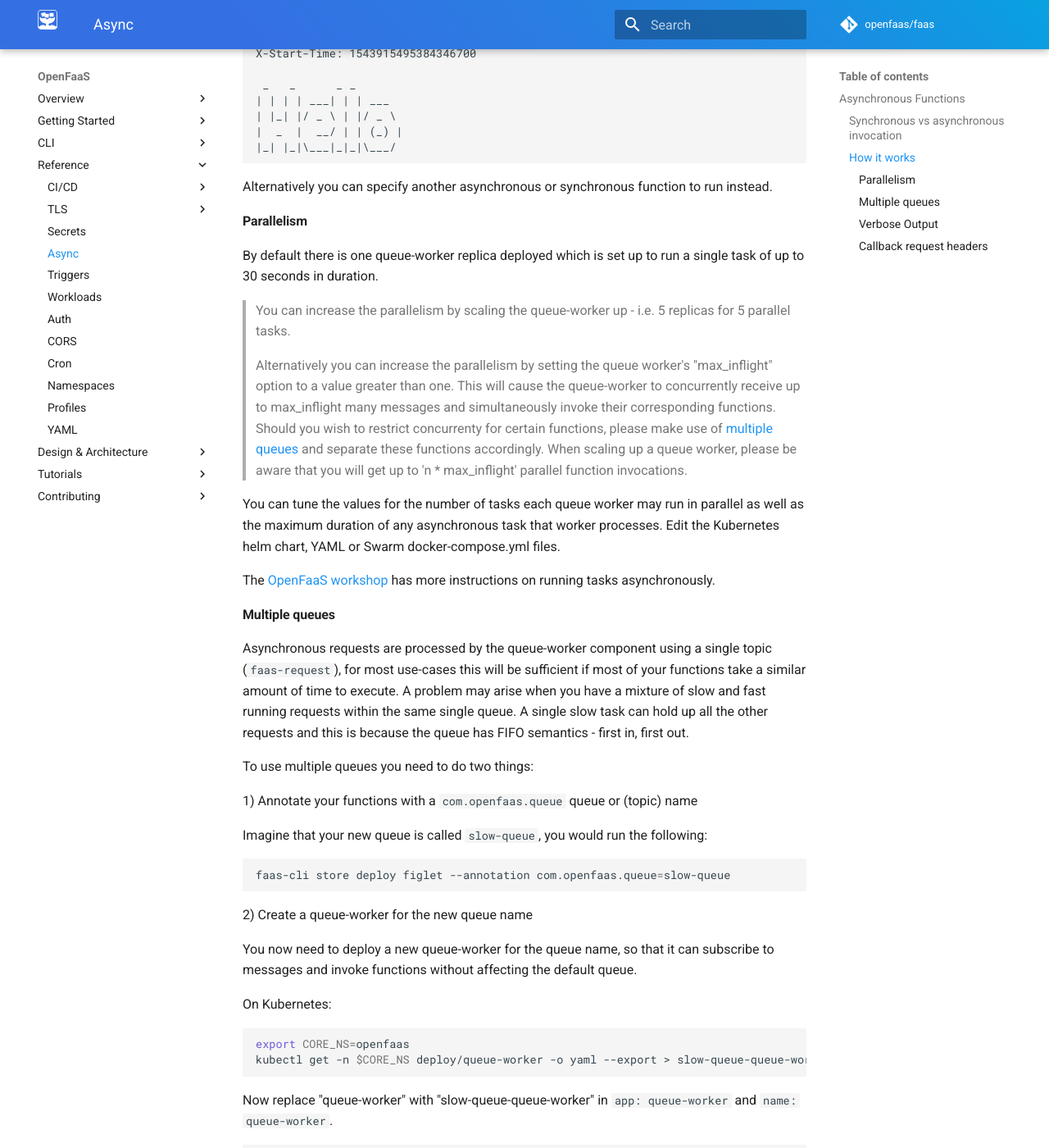
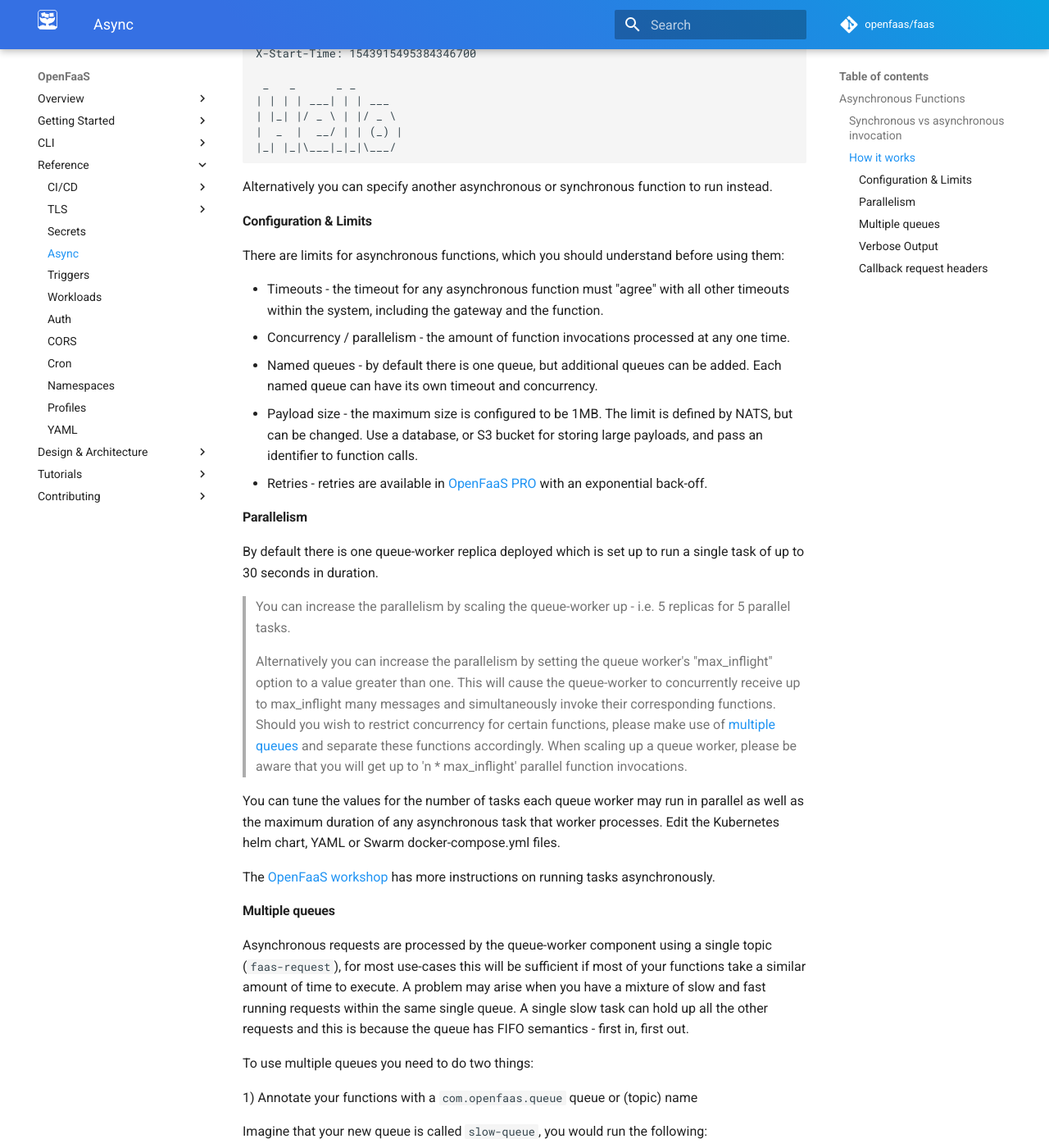
Before and after one commit to openfaas/docs, an MkDocs documentation site: the page built from docs/reference/async.md, in a window 1280 px wide and 1400 px high, scrolled down 2356 px. Shown: the whole window at 82% size. Built offline with MkDocs 1.6.1 and Material for MkDocs 9.7.7, drawn with Linux system fonts in a browser that asks for light colours; comment, search, counter and statistics services are not loaded.

Commit message:
List limits and config for async function invocations
This update is in response to the following issue and request
on the faas-netes project and helm chart:

https://github.com/openfaas/faas-netes/issues/734

Signed-off-by: Alex Ellis (OpenFaaS Ltd) <alexellis2@gmail.com>

```diff
--- a/docs/reference/async.md
+++ b/docs/reference/async.md
@@ -71,13 +71,23 @@ X-Start-Time: 1543915495384346700
 
 Alternatively you can specify another asynchronous or synchronous function to run instead.
 
+#### Configuration & Limits
+
+There are limits for asynchronous functions, which you should understand before using them:
+
+* Timeouts - the timeout for any asynchronous function must "agree" with all other timeouts within the system, including the gateway and the function.
+* Concurrency / parallelism - the amount of function invocations processed at any one time.
+* Named queues - by default there is one queue, but additional queues can be added. Each named queue can have its own timeout and concurrency.
+* Payload size - the maximum size is configured to be 1MB. The limit is defined by NATS, but can be changed. Use a database, or S3 bucket for storing large payloads, and pass an identifier to function calls.
+* Retries - retries are available in [OpenFaaS PRO](https://openfaas.com/support/) with an exponential back-off.
+
 #### Parallelism
 
 By default there is one queue-worker replica deployed which is set up to run a single task of up to 30 seconds in duration.
 
 > You can increase the parallelism by scaling the queue-worker up - i.e. 5 replicas for 5 parallel tasks.
 >
-> Alternatively you can increase the parallelism by setting the queue worker's "max_inflight" option to a value greater than one. This will cause the queue-worker to concurrently receive up to max_inflight many messages and simultaneously invoke their corresponding functions. Should you wish to restrict concurrenty for certain functions, please make use of  [multiple queues](#Multiple-queues) and separate these functions accordingly. When scaling up a queue worker, please be aware that you will get up to 'n * max_inflight' parallel function invocations.
+> Alternatively you can increase the parallelism by setting the queue worker's "max_inflight" option to a value greater than one. This will cause the queue-worker to concurrently receive up to max_inflight many messages and simultaneously invoke their corresponding functions. Should you wish to restrict concurrency for certain functions, please make use of [multiple queues](#Multiple-queues) and separate these functions accordingly. When scaling up a queue worker, please be aware that you will get up to 'n * max_inflight' parallel function invocations.
 
 You can tune the values for the number of tasks each queue worker may run in parallel as well as the maximum duration of any asynchronous task that worker processes. Edit the Kubernetes helm chart, YAML or Swarm docker-compose.yml files.
 
```
